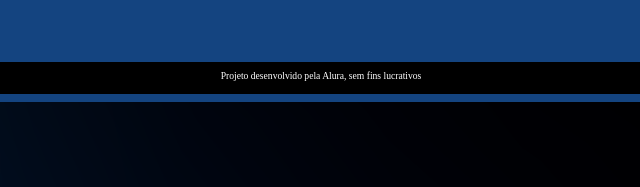
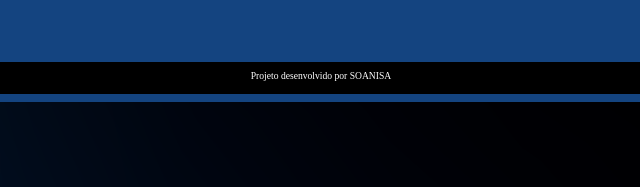
Before and after one commit to SilvaAnas/Anass, a plain HTML site: page index.html in a window 1280 px wide. Shown: the part 706-893 px from the top of the page, 327-967 px from the left. Drawn offline with Linux system fonts and the light colour scheme.

Commit message:
frase soanisa

```diff
--- a/index.html
+++ b/index.html
@@ -23,7 +23,7 @@
         </section>
     </main>
     <footer>
-        <p>Projeto desenvolvido pela Alura, sem fins lucrativos</p>
+        <p>Projeto desenvolvido por SOANISA</p>
     </footer>
     <script src="app.js"></script>
     <script src="perguntas.js"></script>
```
